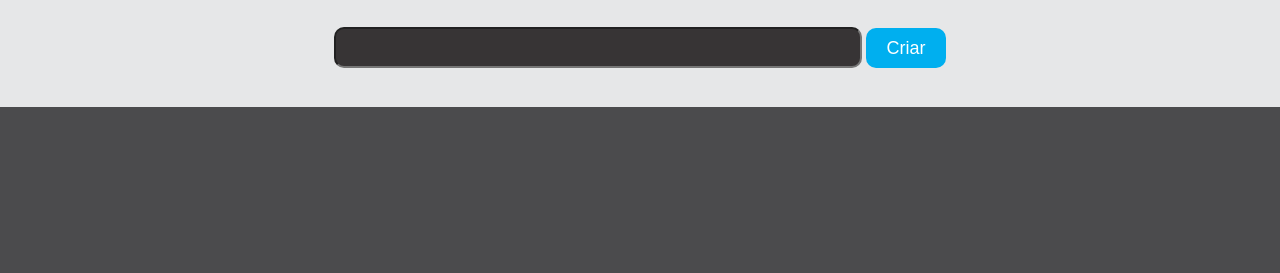
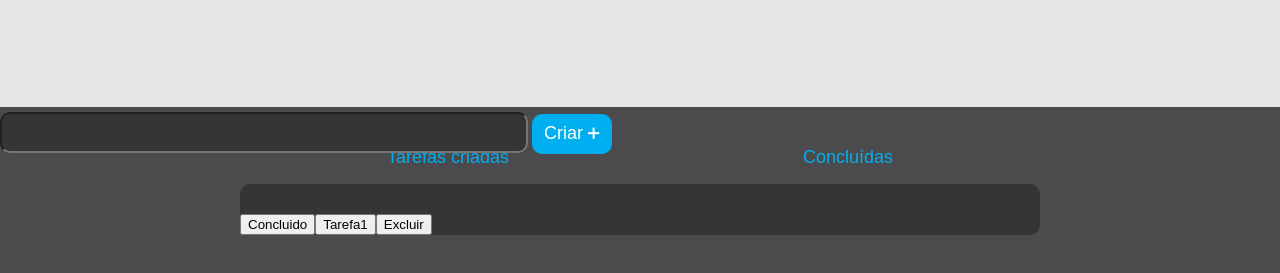
Before and after one commit to SergioTEC/to-do-list, a plain HTML site: page index.html in a window 1280 px wide. Shown: the part 53-326 px from the top of the page. Drawn offline with Linux system fonts and the light colour scheme.

Commit message:
Ajustando o HTML e o CSS

```diff
--- a/estilo.css
+++ b/estilo.css
@@ -2,6 +2,66 @@ body {
     margin: 0;
     display: flex;
     flex-direction: column;
+    height: 100vh;
+    position: relative;
+}
+
+#top {
+    background: #E6E7E8;
+    flex: 0 0 20vh;
+    text-align: center;
+    position: relative;
+    z-index: 1;
+}
+
+#mid {
+    position: absolute;
+    z-index: 2;
+    margin-top: 165px;
+}
+
+#botton {
+    background: #4B4B4D;
+    flex: 1;
+    position: relative;
+    z-index: 1;
+    align-items: center;
+    display: flex;
+    flex-direction: column;
+}
+
+#status {
+    display: flex;
+    width: 100vh;
+    height: fit-content;
+    justify-content: space-around;
+}
+
+#tarefasCriadas {
+    font: 18px Arial;
+    color: #00AFEF;
+    margin-top: 5vh;
+}
+
+#tarefasConcluidas {
+    font: 18px Arial;
+    color: #00AFEF;
+    margin-top: 5vh;
+}
+
+#taskList {
+    display: flex;
+    width: 100vh;
+    list-style: none;
+    padding: 0;
+    padding-top: 30px;
+    background-color: #373435;
+    border-radius: 10px;
+}
+
+#task1 {
+    display: flex;
+    align-items: center;
 }
 
 #criar {
@@ -22,14 +82,3 @@ body {
     border-radius: 10px;
     font: 20px Arial;
 }
-
-header {
-    background: #E6E7E8;
-    flex: 0 0 20vh;
-    text-align: center;
-}
-
-main {
-    background: #4B4B4D;
-    flex: 0 0 80vh;
-}
--- a/index.html
+++ b/index.html
@@ -7,17 +7,31 @@
     <title>To-do-list</title>
 </head>
 <body>
-        <header>
+        <div id="top">
             <h1>
                 <img src="/contents/justdoitlistlogo.png" alt="justdoitlistlogo">
             </h1>
-            <p>
-                <input type="text" name="txtInput" id="txtInput">
-                <button name="criar" id="criar">Criar</button>
-            </p>
-        </header>
-        <main>
+        </div>
+        <div id="mid">
+            <input type="text" name="txtInput" id="txtInput">
+            <button name="criar" id="criar">Criar
+                <img src="/contents/icone_botao.png" alt="icone_botao">
+            </button>
+        </div>
+        <div id="botton">
 
-        </main>
+            <div id="status">
+                <div id="tarefasCriadas">Tarefas criadas</div>
+                <div id="tarefasConcluidas">Concluídas</div>
+            </div>
+
+            <ul id="taskList">
+                <li id="task1">
+                    <button id="taskComplete">Concluido</button>
+                    <button id="taskText">Tarefa1</button>
+                    <button id="taskDelete">Excluir</button>
+                </li>
+            </ul>
+        </div>
 </body>
 </html>
```
Also changed, not shown: contents/icone_botao.png (added).
